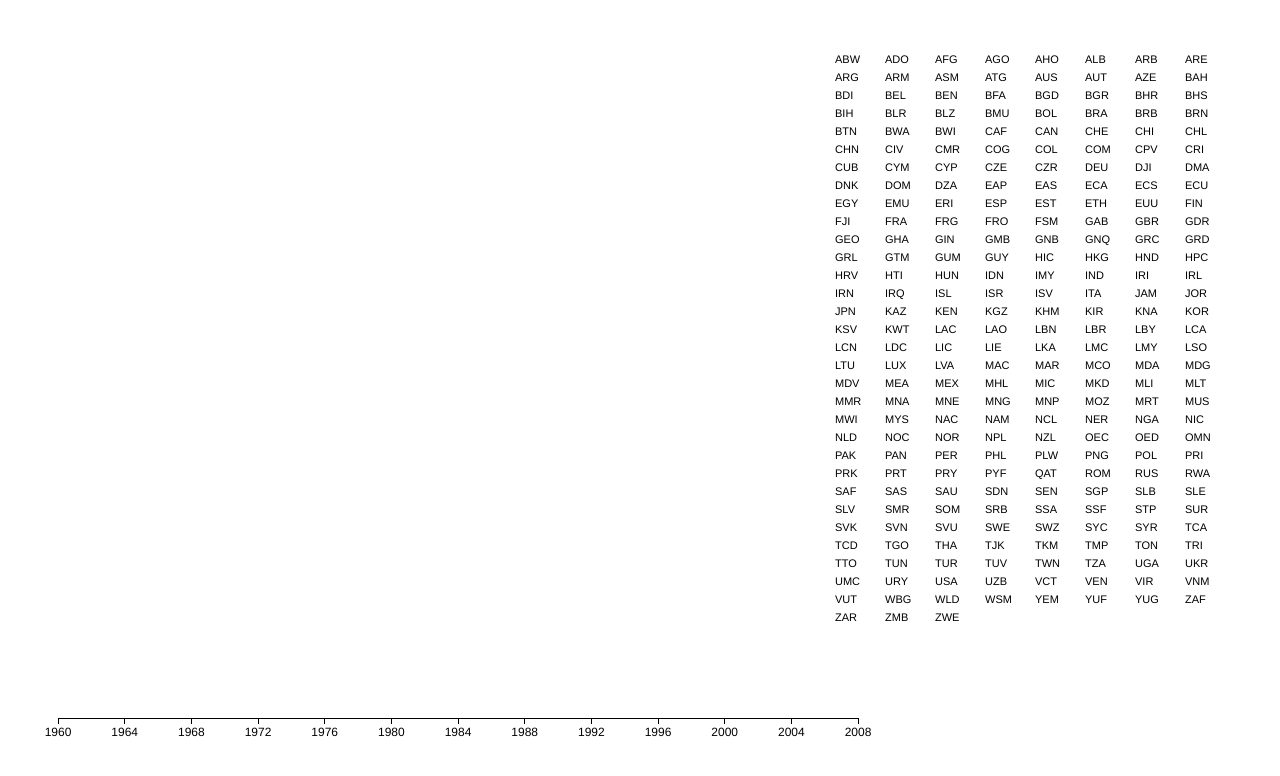
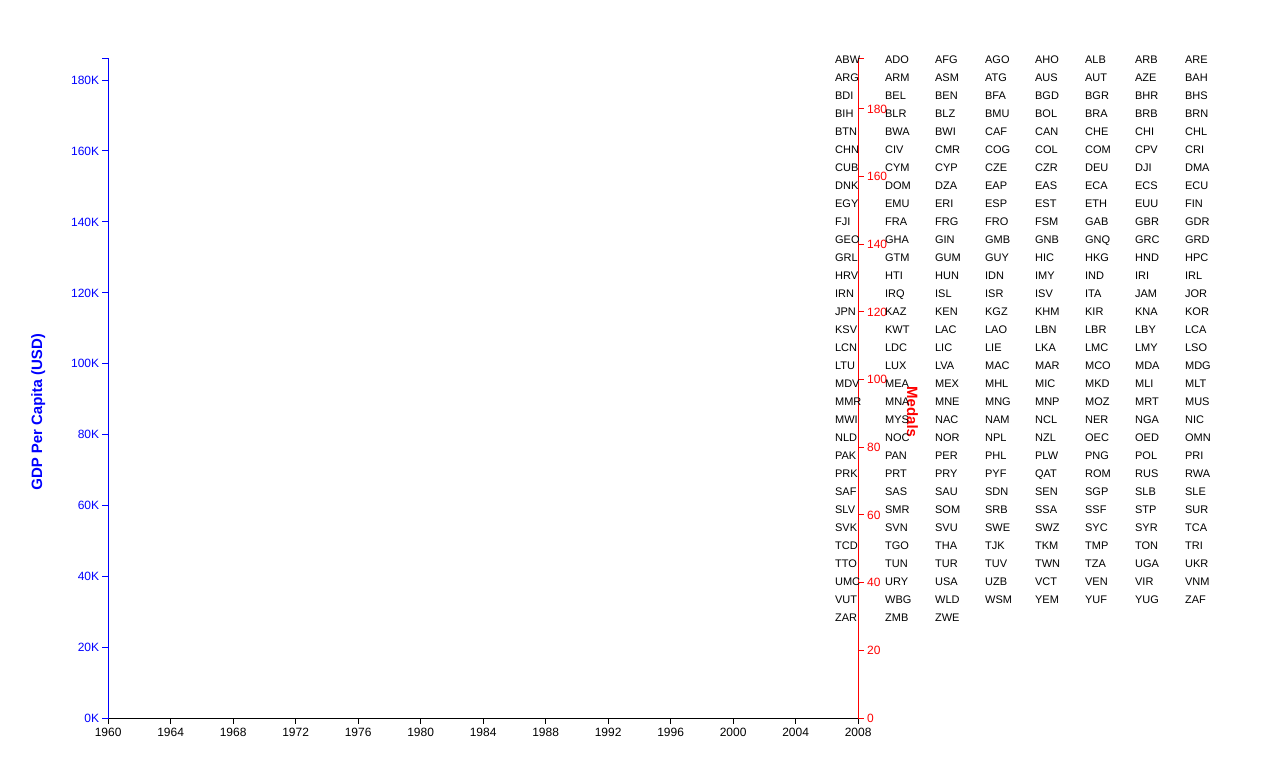
Before and after one commit to jgwhite/mmxii-olympic-record-evolution, a plain HTML site: page index.html in a window 1280 px wide. Drawn offline with Linux system fonts and the light colour scheme.

Commit message:
Add title and vertical axes (closes #7, closes #3)

```diff
--- a/index.html
+++ b/index.html
@@ -12,6 +12,9 @@
 
   #graph {
     position: relative;
+    width: 850px;
+    height: 760px;
+    left: 50px;
   }
 
   .line {
@@ -29,19 +32,50 @@
   .axis {}
     .axis .domain {
       fill: none;
-      stroke: black;
       stroke-width: 1;
       shape-rendering: crispEdges;
+      stroke: black;
     }
     .axis .tick {
       fill: none;
-      stroke: black;
       stroke-width: 1;
       shape-rendering: crispEdges;
+      stroke: black;
     }
     .axis text {
       font-size: 12px;
     }
+
+    .axis.gdp text {
+      fill: blue;
+    }
+    .axis.gdp .domain,
+    .axis.gdp .tick {
+      stroke: blue;
+    }
+    .axis.medals text {
+      fill: red;
+    }
+    .axis.medals .domain,
+    .axis.medals .tick {
+      stroke: red;
+    }
+
+  .axis-label {
+    position: absolute;
+    top: 50%;
+    font-size: 15px;
+  }
+  .axis-label.gdp {
+    -webkit-transform: rotateZ(-90deg);
+    left: -100px;
+    color: blue;
+  }
+  .axis-label.medals {
+    -webkit-transform: rotateZ(90deg);
+    right: -30px;
+    color: red;
+  }
 
     .legend {
       position: fixed;
@@ -82,7 +116,7 @@
 window.mmxii = {};
 
 d3.json('data.json', function(dataset) {
-  var fullWidth = 900,
+  var fullWidth = 850,
       fullHeight = 760,
       padding = 50,
       width = fullWidth - (padding * 2),
@@ -125,20 +159,20 @@ d3.json('data.json', function(dataset) {
 
   var gdpScale = d3.scale.linear()
       .domain(gdpExtent)
-      .range([0, height])
+      .range([height, 0])
 
   var medalScale = d3.scale.linear()
       .domain(medalExtent)
-      .range([0, height])
+      .range([height, 0])
 
   var gdpLine = d3.svg.area()
       .x(function(d) { return xScale(d.year) })
-      .y0(function(d) { return height - gdpScale(d.gdp_per_capita) })
+      .y0(function(d) { return gdpScale(d.gdp_per_capita) })
       .y1(function(d) { return height })
 
   var medalLine = d3.svg.area()
       .x(function(d) { return xScale(d.year) })
-      .y0(function(d) { return height - medalScale(d.total_medals) })
+      .y0(function(d) { return medalScale(d.total_medals) })
       .y1(function(d) { return height })
 
   var xAxis = d3.svg.axis()
@@ -147,10 +181,14 @@ d3.json('data.json', function(dataset) {
       .ticks(d3.time.years, 4)
       .tickSize(6, 3, 0)
 
-  graph.append('g')
-      .attr('class', 'axis x')
-      .attr('transform', 'translate(0,' + height + ')')
-      .call(xAxis)
+  var gdpAxis = d3.svg.axis()
+      .scale(gdpScale)
+      .orient('left')
+      .tickFormat(function(d) { return (d / 1000) + 'K' })
+
+  var medalAxis = d3.svg.axis()
+      .scale(medalScale)
+      .orient('right')
 
   var lines = graph.selectAll('.line')
       .data(nest)
@@ -166,6 +204,29 @@ d3.json('data.json', function(dataset) {
   lines.append('path')
       .attr('class', 'medals')
       .attr('d', function(d) { return medalLine(d.values) })
+
+  graph.append('g')
+      .attr('class', 'axis x')
+      .attr('transform', 'translate(0,' + height + ')')
+      .call(xAxis)
+
+  graph.append('g')
+      .attr('class', 'axis gdp')
+      .attr('transform', 'translate(0, 0)')
+      .call(gdpAxis)
+
+  container.append('h3')
+      .attr('class', 'axis-label gdp')
+      .text('GDP Per Capita (USD)')
+
+  graph.append('g')
+      .attr('class', 'axis medals')
+      .attr('transform', 'translate(' + width + ', 0)')
+      .call(medalAxis)
+
+  container.append('h3')
+      .attr('class', 'axis-label medals')
+      .text('Medals')
 
   container.append('div')
       .attr('class', 'legend')
```
